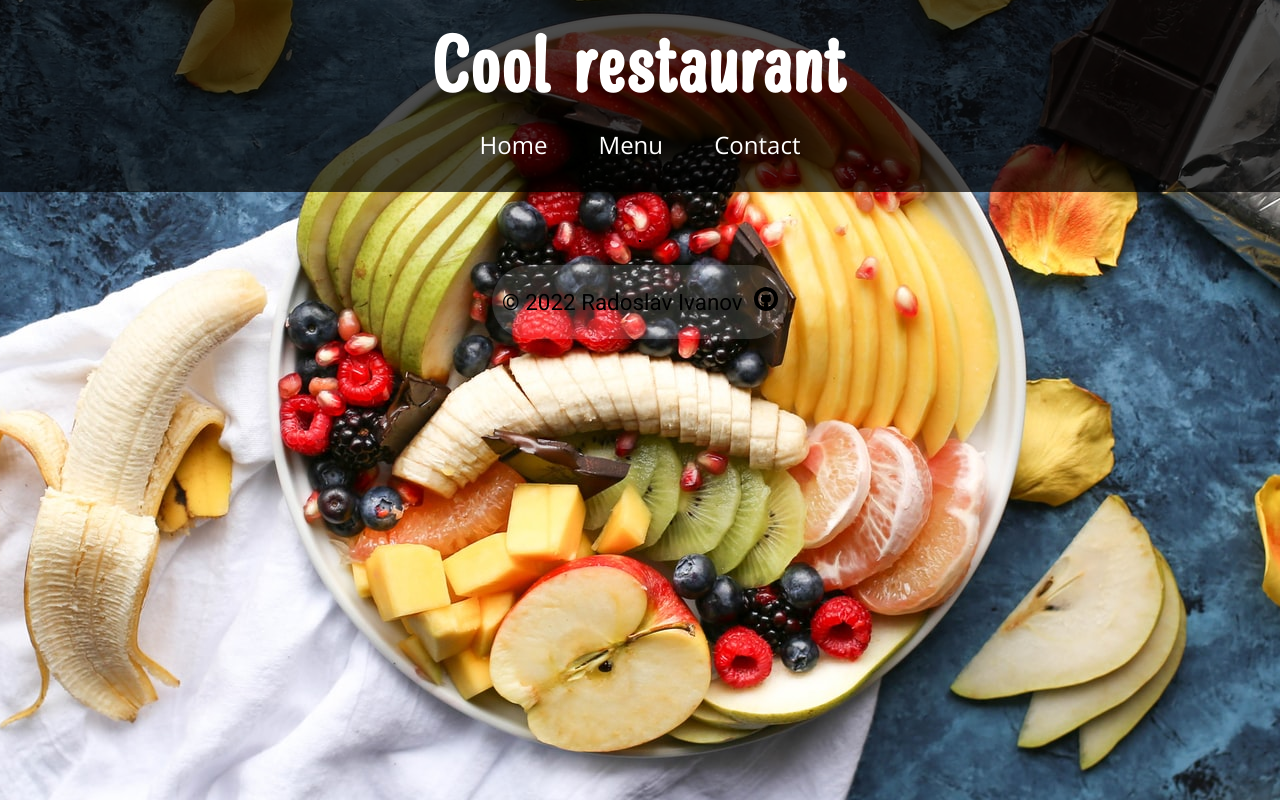
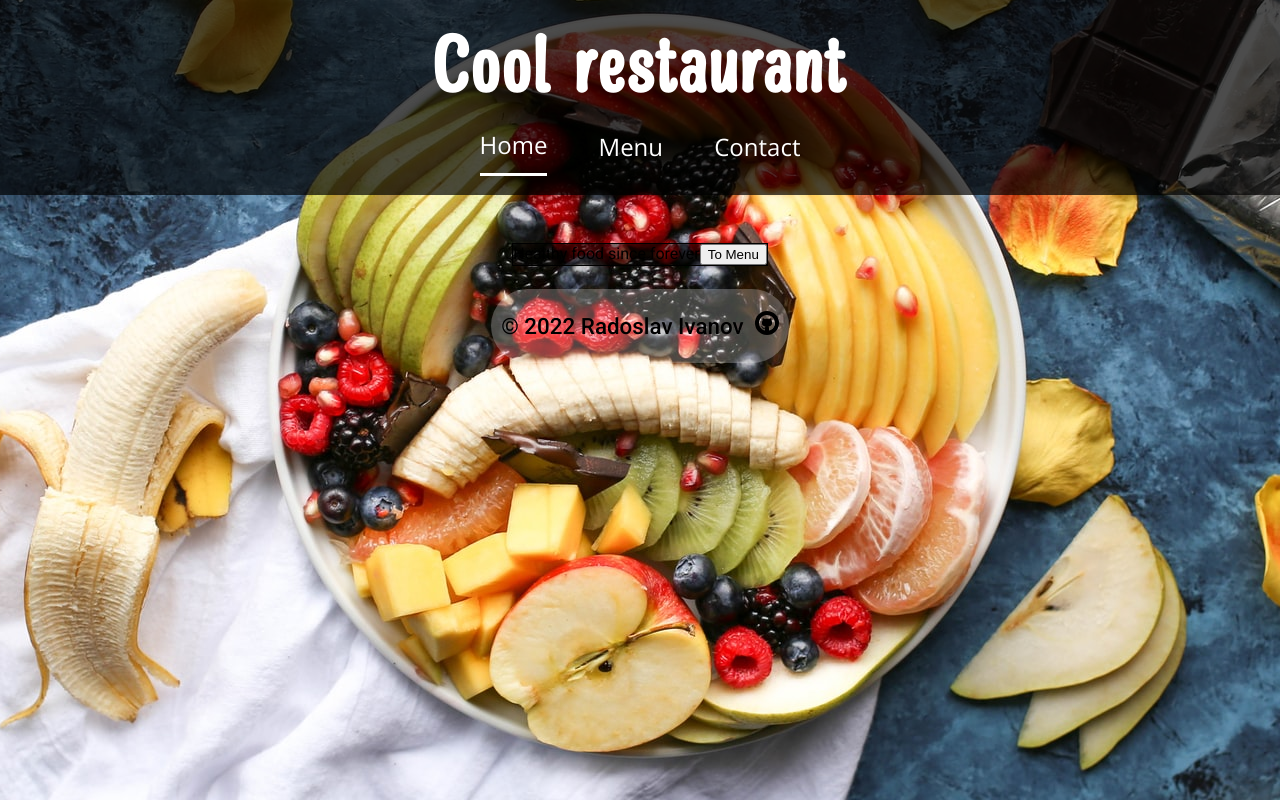
Before and after one commit to BeepBoopItsJoop/Restaurant, a website built with webpack: page dist/index.html in a window 1280 px wide. Both pictures are taken after a click on the button "Home". Built offline with nearby package versions, Linux system fonts and the light colour scheme.

Commit message:
Home button added

```diff
--- /dev/null
+++ b/src/JS/home.js
@@ -0,0 +1,29 @@
+const generateHome = () => {
+    //  Creating elements
+    const homeDiv = document.createElement('div')
+    const homeTextSpan = document.createElement('span')
+    const homeButton = document.createElement('button')
+
+    // Adding classes
+    homeDiv.classList.add('home')
+    homeTextSpan.classList.add('home-text')
+    homeButton.classList.add('home-button')
+
+    // Setting text content
+    homeTextSpan.innerText = 'Healthy food since forever'
+    homeButton.innerText = 'To Menu'
+
+    // Appending
+    homeDiv.append(homeTextSpan, homeButton)
+
+    return homeDiv
+}
+
+const loadHome = () => {
+    const homeDiv = generateHome()
+
+    const container = document.querySelector('#content')
+    container.replaceChildren(homeDiv)
+}
+
+export { loadHome }
--- a/src/JS/index.js
+++ b/src/JS/index.js
@@ -1,6 +1,7 @@
 import '../style.css';
-import { loadMenu } from './menu.js';
-import { loadContact } from './contact.js';
+import { loadMenu } from './menu';
+import { loadContact } from './contact';
+import { loadHome } from './home';
 
 const menuButton = document.querySelector('#menu')
 
@@ -16,3 +17,10 @@ contactButton.addEventListener('click', () => {
     loadContact()
     contactButton.classList.add('active')
 })
+
+const homeButton = document.querySelector('#home')
+
+homeButton.addEventListener('click', () => {
+    loadHome()
+    homeButton.classList.add('active')
+})
--- a/src/style.css
+++ b/src/style.css
@@ -48,7 +48,7 @@ nav button {
     font-size: 1.5rem;
     border: 0px;
     color: white;
-    transition: transform 0.3s;
+    transition: transform 0.2s;
     padding: 0em 0em 0.5em;
 }
 
@@ -65,6 +65,20 @@ nav button:hover {
     margin-top: 3em;
     background-color: rgba(0, 0, 0, 0.5);
 }
+
+/* Start of home */
+.home {
+
+}
+
+.home-text {
+
+}
+
+.home-button {
+
+}
+/* End of home */
 
 /* Start of menu */
 .menu {
@@ -85,13 +99,12 @@ nav button:hover {
     padding: 0em 1em;
     width: 15em;
     height: 17em;
-    transition: background-color border-radius ease-in 0.1s;
+    transition: background-color ease-in 0.125s;
 }
 
 .menu-item:hover {
     background-color: rgba(77, 77, 77, 0.5);
     cursor: pointer;
-    border-radius: 20px;
 }
 
 .item-image-placeholder {
@@ -125,7 +138,6 @@ nav button:hover {
 /* End of menu */
 
 /* Start of contact */
-
 .contact {
     color: white;
     display: flex;
@@ -170,7 +182,6 @@ nav button:hover {
 .contact-info {
     display: flex;
     flex-direction: column;
-    /* align-items: center; */
     justify-content: center;
     gap: 0.5em;
 
@@ -184,7 +195,6 @@ nav button:hover {
 .email {
 
 }
-
 /* End of contact */
 
 footer {
@@ -197,9 +207,10 @@ footer {
     gap: 0.5em;
     font-weight: 400;
     font-size: 1.4rem;
-    background-color: rgba(255, 255, 255, .15);
+    background-color: rgba(255, 255, 255, .25);
     border-radius: 50px;
     margin-top: 1em;
+    font-weight: 500;
 }
 
 .github {
```
Also changed, not shown: dist/index.html, dist/main.js.
